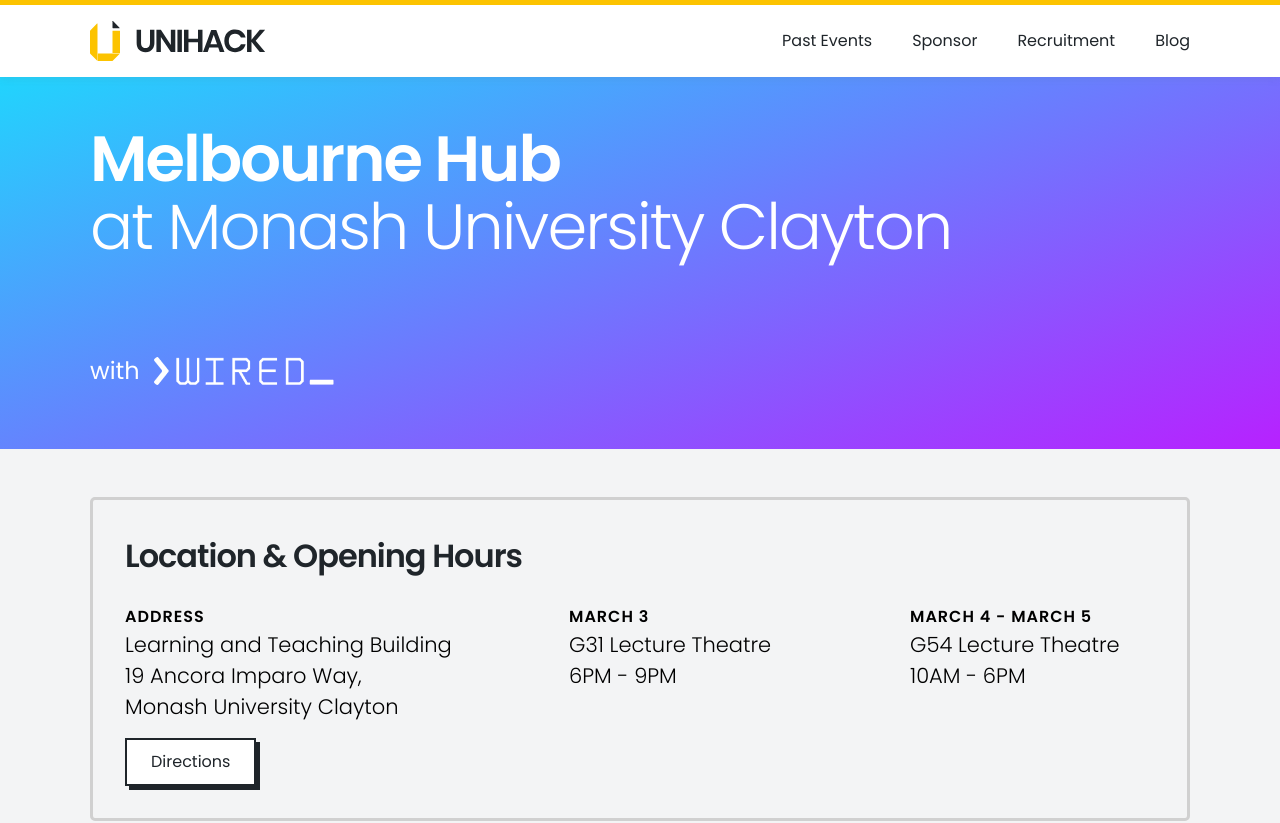
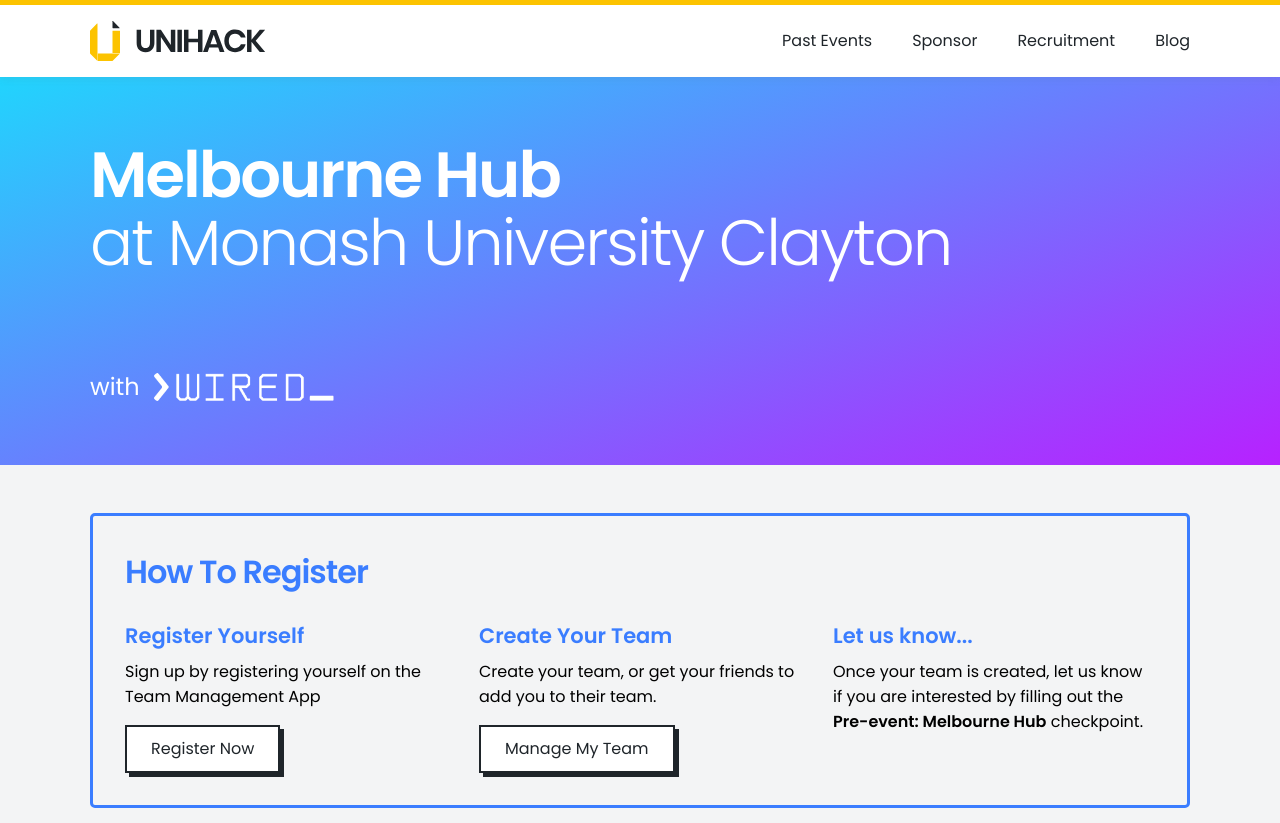
Before and after one commit to unihackhq/unihack.net, a Next.js app: page /2023-melbourne-hub in a window 1280 px wide. Shown: the top 823 px of the page. Built offline with nearby package versions, Linux system fonts and the light colour scheme.

Commit message:
Add register how-to

```diff
--- a/pages/2023-melbourne-hub/index.module.scss
+++ b/pages/2023-melbourne-hub/index.module.scss
@@ -63,6 +63,62 @@
       }
     }
   }
+
+  .container {
+    padding-top: $base * 4;
+    padding-bottom: $base * 4;
+  }
+
+  .buttons {
+    margin-top: $base * 4;
+
+    a {
+      margin-right: $base * 2;
+    }
+
+    a:last-child {
+      margin-right: 0;
+    }
+  }
+}
+
+.register {
+  padding: $base * 4;
+  border-radius: 5px;
+  border: 3px solid $pacific;
+
+  h1 {
+    color: $pacific;
+    margin: 0 0 $base * 2;
+    font-weight: 600;
+    letter-spacing: -1px;
+    font-size: 2rem;
+  }
+
+  .row {
+    display: grid;
+    grid-template-columns: 1fr 1fr 1fr;
+    grid-gap: $base * 4;
+
+    h2 {
+      color: $pacific;
+      font-size: 1.3125rem;
+      font-weight: 600;
+      margin: 0 0 $base;
+    }
+
+    p {
+      font-size: 1rem;
+      margin: 0 0 $base * 2;
+      font-weight: 400;
+    }
+
+    strong {
+      font-weight: 600;
+    }
+
+  }
+
 }
 
 .location {
--- a/pages/2023-melbourne-hub/index.tsx
+++ b/pages/2023-melbourne-hub/index.tsx
@@ -32,6 +32,50 @@ const WiredMonashTag = () => {
         </ButtonLink>
       </div>
     </div>
+  );
+};
+
+const Register = () => {
+  return (
+    <section>
+      <div className={styles.register}>
+        <h1>How To Register</h1>
+        <div className={styles.row}>
+          <div className={styles.section}>
+            <h2>Register Yourself</h2>
+            <p>Sign up by registering yourself on the Team Management App</p>
+            <ButtonLink
+              theme="light"
+              type="primary"
+              href="https://manage.unihack.net/signup"
+            >
+              Register Now
+            </ButtonLink>
+          </div>
+          <div className={styles.section}>
+            <h2>Create Your Team</h2>
+            <p>
+              Create your team, or get your friends to add you to their team.
+            </p>
+            <ButtonLink
+              theme="light"
+              type="primary"
+              href="https://manage.unihack.net"
+            >
+              Manage My Team
+            </ButtonLink>
+          </div>
+          <div className={styles.section}>
+            <h2>Let us know...</h2>
+            <p>
+              Once your team is created, let us know if you are interested by
+              filling out the <strong>Pre-event: Melbourne Hub</strong>{' '}
+              checkpoint.
+            </p>
+          </div>
+        </div>
+      </div>
+    </section>
   );
 };
 
@@ -101,6 +145,7 @@ export default () => (
       </div>
       <div className={styles.container}>
         <Stack size="xxlarge">
+          <Register />
           <Location />
           <section>
             <ComingSoon title="Prizes" description="To be announced soon" />
```
